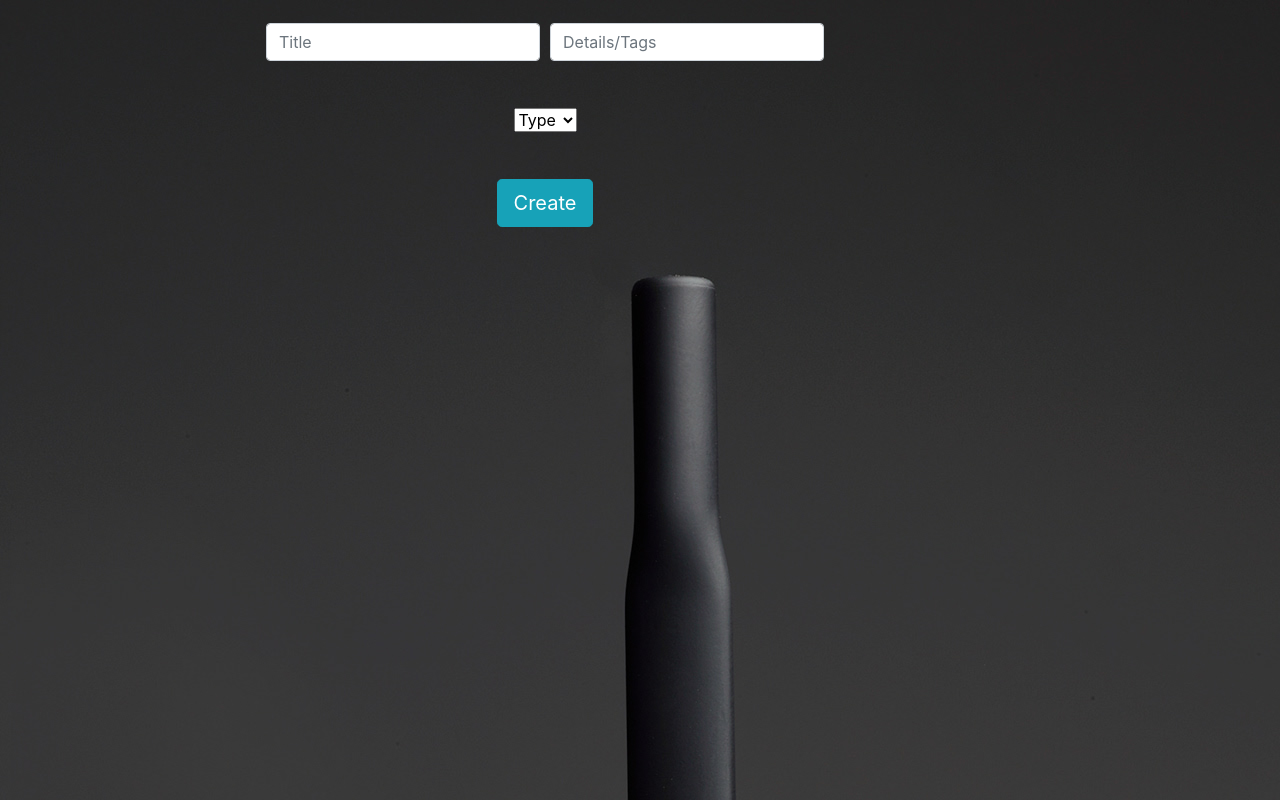
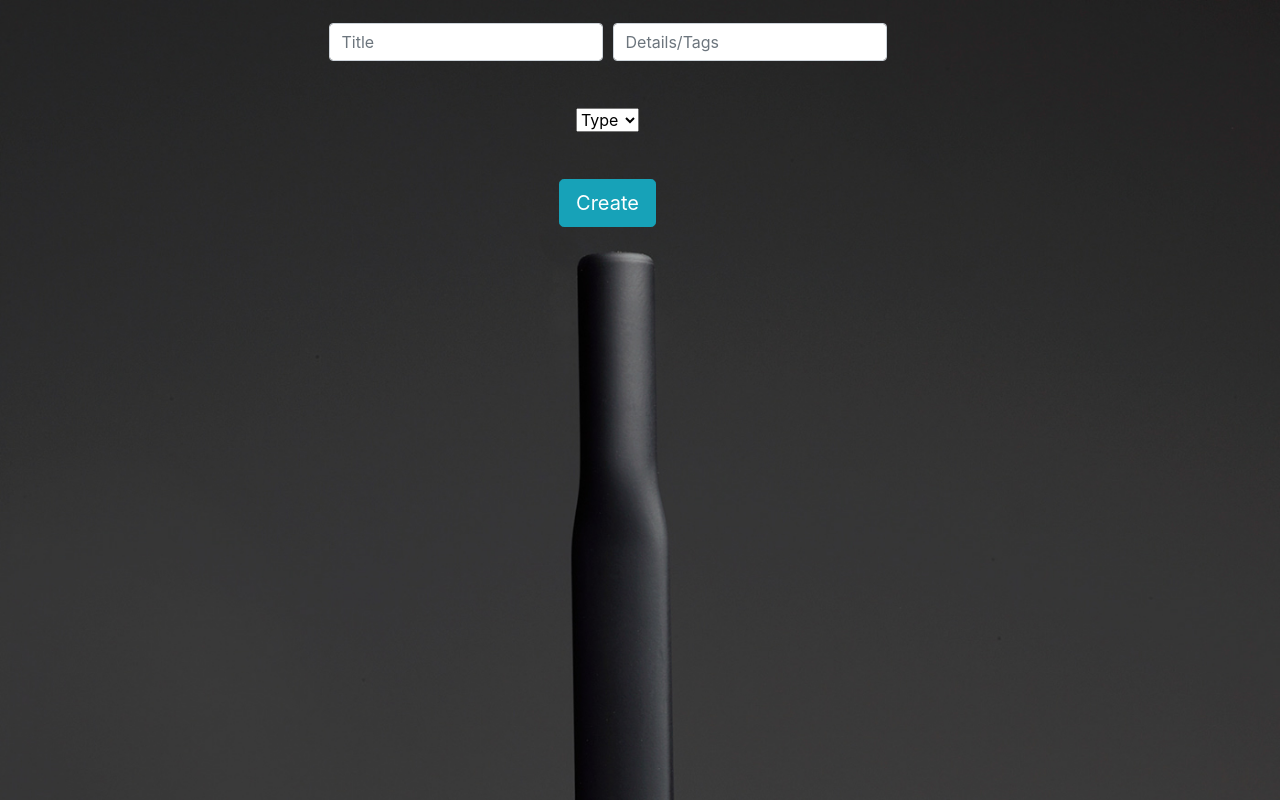
Before and after one commit to Leon131314/project_notepadV2, a React (Create React App) app: page / in a window 1280 px wide. Built offline with nearby package versions, Linux system fonts and the light colour scheme.

Commit message:
background

```diff
--- a/public/index.html
+++ b/public/index.html
@@ -40,4 +40,5 @@
       To create a production bundle, use `npm run build` or `yarn build`.
     -->
   </body>
+  <div class="back2"></div>
 </html>
--- a/src/App.scss
+++ b/src/App.scss
@@ -2,6 +2,15 @@
   padding-top: 0px;
 }
 
+body {
+  background: url('../src/img/back1.jpg');
+  background-size: cover;
+}
+
+.back2 {
+  background: url('../src/img/back4.jpg');
+  background-size: cover;
+}
 
 .mb-3 {
   padding-top: 170px;
@@ -18,7 +27,7 @@
   align-items: center;
   height: 250px;
   //padding-top: 0px;
-  margin-right: 190px;
+  margin-right: 65px;
 }
 
 .Button-remove {
--- a/src/components/Main.js
+++ b/src/components/Main.js
@@ -48,7 +48,6 @@ export default class Main extends React.Component {
             ...this.state,
             type: event.target.value
         });
-        console.log("target" + event.target.value);
     }
 
     addNote = (e) => {
@@ -86,7 +85,7 @@ export default class Main extends React.Component {
                             </Col>
                         </Form.Row>
                     </Form>
-                    <select value={this.state.type} onChange={this.handleChangeType}>
+                    <select value={this.state.notes.type} onChange={this.handleChangeType}>
                         <option value='type'>Type</option>
                         <option value='code'>Code</option>
                         <option value='link'>Link</option>
--- a/src/components/Styles.js
+++ b/src/components/Styles.js
@@ -6,8 +6,8 @@ import code from "../img/code-bcg.jpg"
 
 export const sectionStyle = {
     width: "100%",
-    height: "100vh",
-    backgroundImage: `url(${notes})`
+    height: "100%",
+    // backgroundImage: `url(${notes})`
     // WSTAWIANIE KOLEJNYCH ZDJEC TLA
         // `url(${back4})`
 };
```
